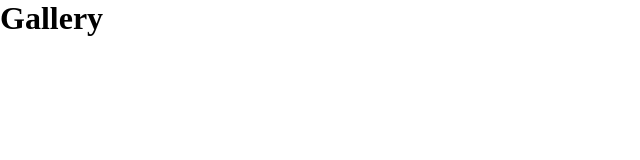
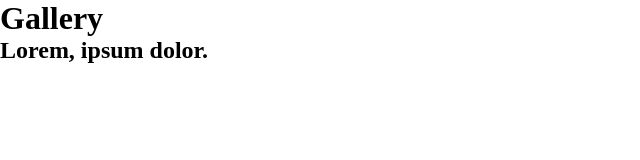
Before and after one commit to Xudoberdi1107/Gallery, a plain HTML site: page index.html in a window 1280 px wide. Shown: the whole page, without its empty margins (0-640 px from the left). Drawn offline with Linux system fonts and the light colour scheme.

Commit message:
commit munisa

```diff
--- a/index.html
+++ b/index.html
@@ -7,6 +7,6 @@
     <link rel="stylesheet" href="./assets/css/style.css" />
   </head>
   <body>
-    <h1>Gallery</h1>
+    <h1>Gallery</h1> <h2>Lorem, ipsum dolor.</h2>
   </body>
 </html>
```
